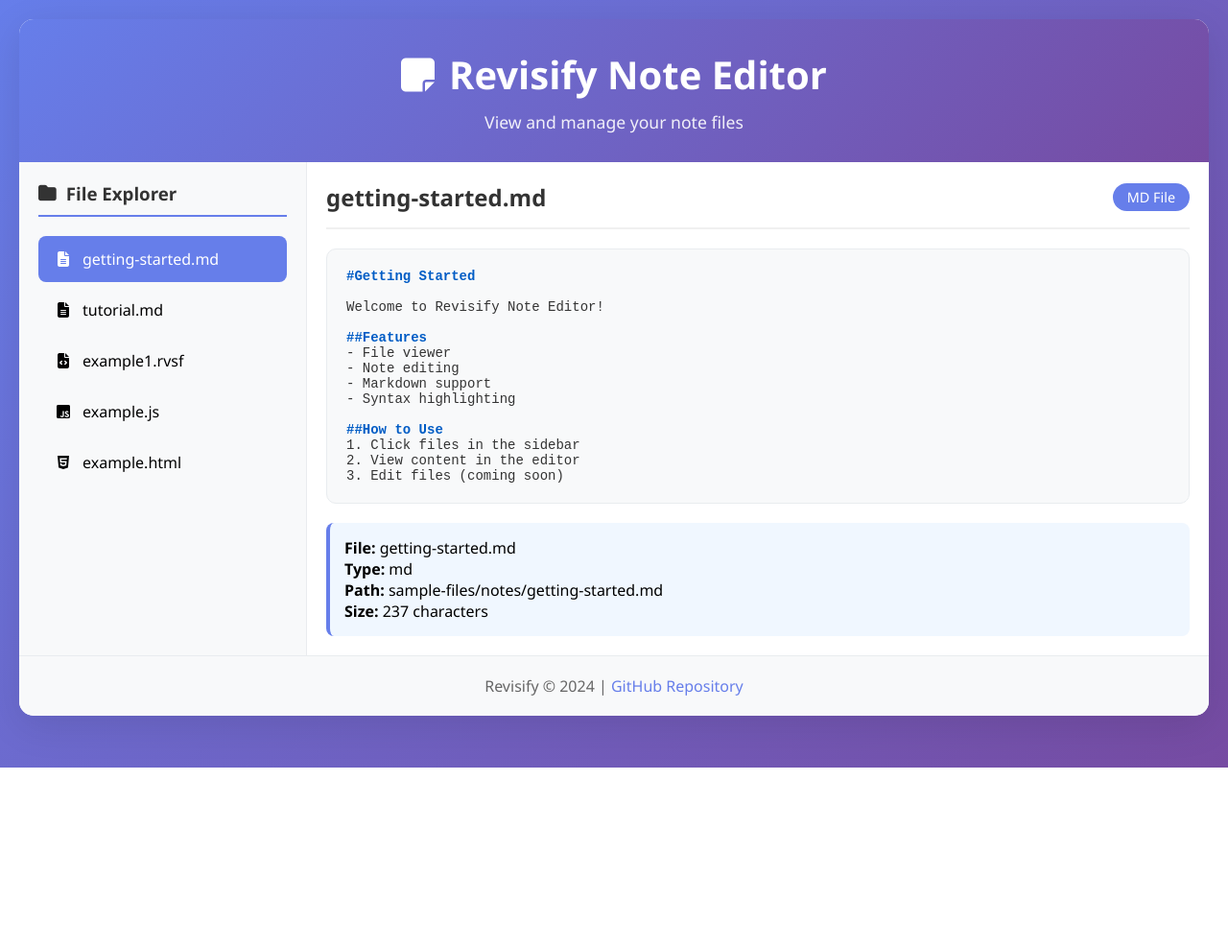
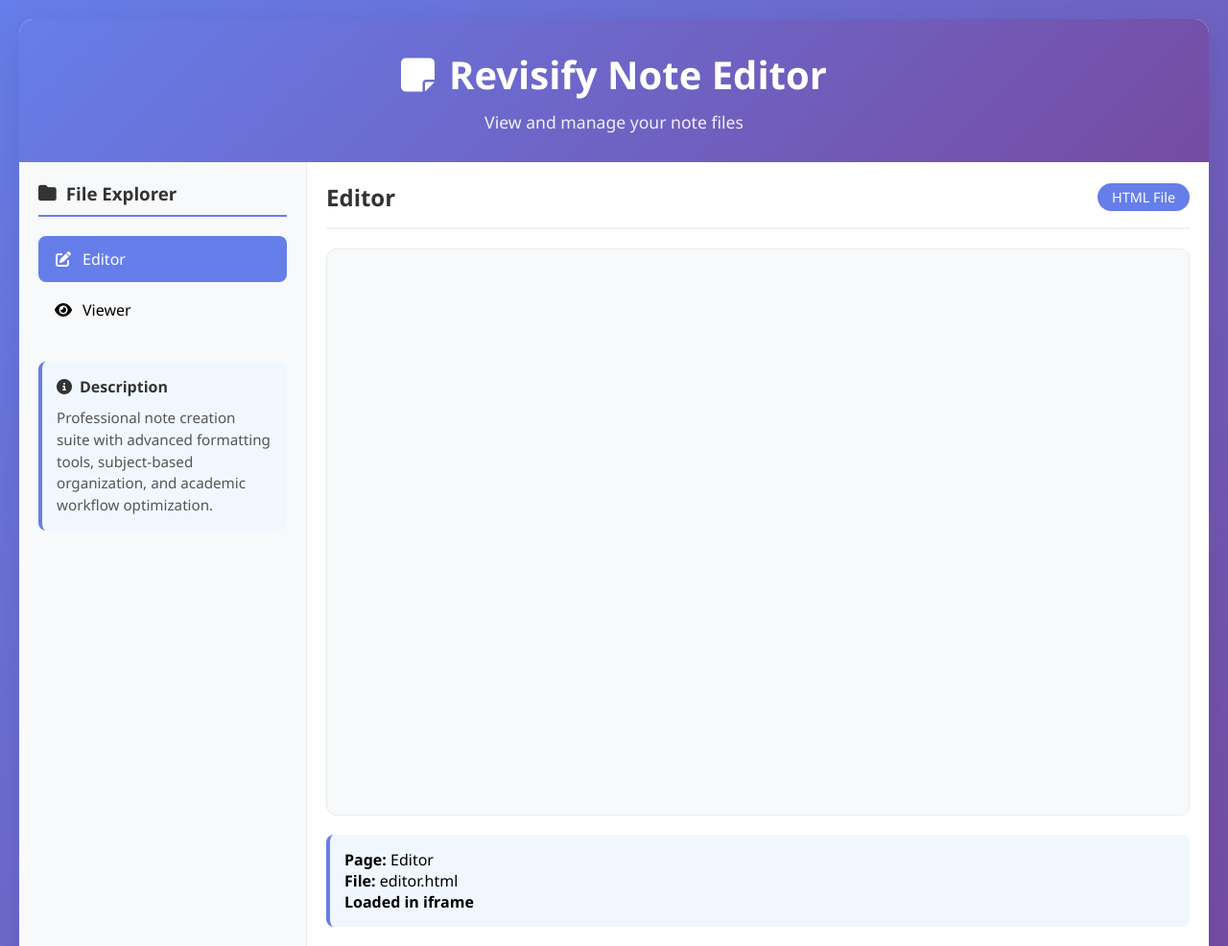
Before and after one commit to blackwhite237/revisify-note-editor, a plain HTML site: page public/index.html in a window 1280 px wide. Shown: the top 986 px of the page at 96% size. Before the commit the page ends 800 px from the top, so only its background shows below. Drawn offline with Linux system fonts and the light colour scheme.

Commit message:
completed the homepage of the editor

```diff
--- a/public/index.html
+++ b/public/index.html
@@ -19,6 +19,13 @@
                 <h3><i class="fas fa-folder"></i> File Explorer</h3>
                 <div class="file-tree" id="fileTree">
                     <!-- Files will appear here -->
+                </div>
+                <div class="description-panel" id="descriptionPanel">
+                  <h4><i class="fas fa-info-circle"></i> Description</h4>
+                  <p id="currentDescription">
+                      <strong>Revisify Note Editor</strong><br>
+                      A professional academic note-taking platform with integrated creation and review workflows.
+                  </p>
                 </div>
             </div>
 
--- a/public/scripts/script.js
+++ b/public/scripts/script.js
@@ -11,11 +11,20 @@ const fileIcons = {
 
 // Sample file data (you'll replace this with real file loading)
 const sampleFiles = [
-    { name: 'getting-started.md', path: 'sample-files/notes/getting-started.md', type: '.md' },
-    { name: 'tutorial.md', path: 'sample-files/notes/tutorial.md', type: '.md' },
-    { name: 'example1.rvsf', path: 'sample-files/examples/example1.rvsf', type: '.rvsf' },
-    { name: 'example.js', path: 'sample-files/example.js', type: '.js' },
-    { name: 'example.html', path: 'sample-files/example.html', type: '.html' }
+    {
+        name: 'Editor',
+        path: 'editor.html',
+        type: '.html',
+        icon: 'fas fa-edit',
+        description: 'Professional note creation suite with advanced formatting tools, subject-based organization, and academic workflow optimization.'
+    },
+    {
+        name: 'Viewer',
+        path: 'viewer.html',
+        type: '.html',
+        icon: 'fas fa-eye',
+        description: 'Note presentation interface for reviewing formatted content with proper typography and visual hierarchy.'
+    }
 ];
 
 // DOM elements
@@ -37,13 +46,31 @@ function loadFileTree() {
         // Get icon
         const iconClass = fileIcons[file.type] || fileIcons.default;
 
+        // Inside loadFileTree function, update the innerHTML:
         fileItem.innerHTML = `
-            <i class="file-icon ${iconClass}"></i>
+            <i class="file-icon ${file.icon}"></i>
             <span class="file-name">${file.name}</span>
         `;
 
         fileItem.addEventListener('click', () => loadFile(file));
         fileTree.appendChild(fileItem);
+
+        // Inside loadFileTree, after creating fileItem, add:
+        fileItem.addEventListener('mouseenter', () => {
+            const descriptionPanel = document.getElementById('currentDescription');
+            descriptionPanel.textContent = file.description || `Hovering: ${file.name}`;
+        });
+
+        fileItem.addEventListener('mouseleave', () => {
+            // Only update if this file is not active
+            if (!fileItem.classList.contains('active')) {
+                const descriptionPanel = document.getElementById('currentDescription');
+                const activeFile = sampleFiles.find(f =>
+                    document.querySelector(`.file-item[data-index="${sampleFiles.indexOf(f)}"]`)?.classList.contains('active')
+                );
+                descriptionPanel.textContent = activeFile ? activeFile.description : 'Select a file to see its description';
+            }
+        });
     });
 }
 
@@ -60,36 +87,53 @@ async function loadFile(file) {
         fileName.textContent = file.name;
         fileType.textContent = file.type.substring(1).toUpperCase() + ' File';
 
-        // Load file content (for now, we'll use placeholder)
-        // In a real app, you'd fetch the actual file
+        // If it's an HTML file, load it into an iframe
+        if (file.type === '.html') {
+            // Create an iframe to display the HTML
+            fileContent.innerHTML = `
+                <iframe
+                    src="${file.path}"
+                    style="width: 100%; height: 500px; border: none; border-radius: 8px;"
+                    title="${file.name}"
+                ></iframe>
+            `;
+
+            // Update file info
+            fileInfo.innerHTML = `
+                <p><strong>Page:</strong> ${file.name}</p>
+                <p><strong>File:</strong> ${file.path}</p>
+                <p><strong>Loaded in iframe</strong></p>
+            `;
+        } else {
+            // For other files, show content as before
             const content = await simulateFileLoad(file);
-
-        // Display content with syntax highlighting
             fileContent.innerHTML = `<code>${highlightContent(content, file.type)}</code>`;
-
-        // Show file info
             fileInfo.innerHTML = `
                 <p><strong>File:</strong> ${file.name}</p>
                 <p><strong>Type:</strong> ${file.type.substring(1)}</p>
                 <p><strong>Path:</strong> ${file.path}</p>
                 <p><strong>Size:</strong> ${content.length} characters</p>
             `;
+        }
+        // Update description panel
+        const descriptionPanel = document.getElementById('currentDescription');
+        if (file.description) {
+            descriptionPanel.textContent = file.description;
+        } else {
+            descriptionPanel.textContent = `${file.name} - ${file.type.substring(1).toUpperCase()} file`;
+        }
 
     } catch (error) {
         fileContent.innerHTML = `<code>Error loading file: ${error.message}</code>`;
         fileInfo.innerHTML = `<p style="color: red;">Error: ${error.message}</p>`;
     }
 }
-
 // Simulate file loading
 async function simulateFileLoad(file) {
     // This simulates different file contents
    const contents = {
-        'getting-started.md': `# Getting Started\n\nWelcome to Revisify Note Editor!\n\n## Features\n- File viewer\n- Note editing\n- Markdown support\n- Syntax highlighting\n\n## How to Use\n1. Click files in the sidebar\n2. View content in the editor\n3. Edit files (coming soon)`,
-        'tutorial.md': `# Tutorial\n\nLearn how to use Revisify...\n\n## Basic Navigation\nUse the sidebar to browse files.\n\n## File Types Supported\n- Markdown (.md)\n- JavaScript (.js)\n- HTML (.html)\n- CSS (.css)\n- JSON (.json)\n- Revisify (.rvsf)`,
-        'example1.rvsf': `{\n  "title": "My First Note",\n  "content": "This is a sample note in Revisify format",\n  "created": "2024-01-01",\n  "tags": ["sample", "demo"],\n  "version": "1.0"\n}`,
-        'example.js': `// JavaScript Example\nconsole.log("Hello Revisify!");\n\nfunction greetUser(name) {\n    return \`Hello, \${name}! Welcome to Revisify.\`;\n}\n\n// Example usage\nconst message = greetUser("Developer");\nconsole.log(message);`,
-        'example.html': `<!DOCTYPE html>\n<html lang="en">\n<head>\n    <meta charset="UTF-8">\n    <meta name="viewport" content="width=device-width, initial-scale=1.0">\n    <title>Example Page</title>\n</head>\n<body>\n    <h1>Welcome to Revisify</h1>\n    <p>This is an example HTML file.</p>\n    \n    <script>\n        console.log("HTML file loaded");\n    </script>\n</body>\n</html>`
+        'editor.html': `<!-- Editor page would load here in iframe -->`,
+        'viewer.html': `<!-- Viewer page would load here in iframe -->`
     };
 
     return new Promise((resolve) => {
@@ -131,12 +175,13 @@ function highlightContent(content, fileType) {
 }
 
 // Initialize the app
+// Initialize the app
 document.addEventListener('DOMContentLoaded', () => {
     loadFileTree();
 
-    // Load first file by default
+    // Load Editor by default
     if (sampleFiles.length > 0) {
-        loadFile(sampleFiles[0]);
+        loadFile(sampleFiles[0]); // This will load the Editor
     }
 
     // Add some CSS for syntax highlighting
--- a/public/styles/styles.css
+++ b/public/styles/styles.css
@@ -194,3 +194,25 @@ footer a:hover {
         border-bottom: 1px solid #e9ecef;
     }
 }
+/* Description Panel */
+.description-panel {
+    margin-top: 30px;
+    padding: 15px;
+    background: #f0f7ff;
+    border-radius: 8px;
+    border-left: 4px solid #667eea;
+}
+
+.description-panel h4 {
+    color: #333;
+    margin-bottom: 10px;
+    display: flex;
+    align-items: center;
+    gap: 8px;
+}
+
+#currentDescription {
+    color: #555;
+    line-height: 1.5;
+    font-size: 0.95em;
+}
```
Lines whose indentation alone changed are shown as unchanged.
